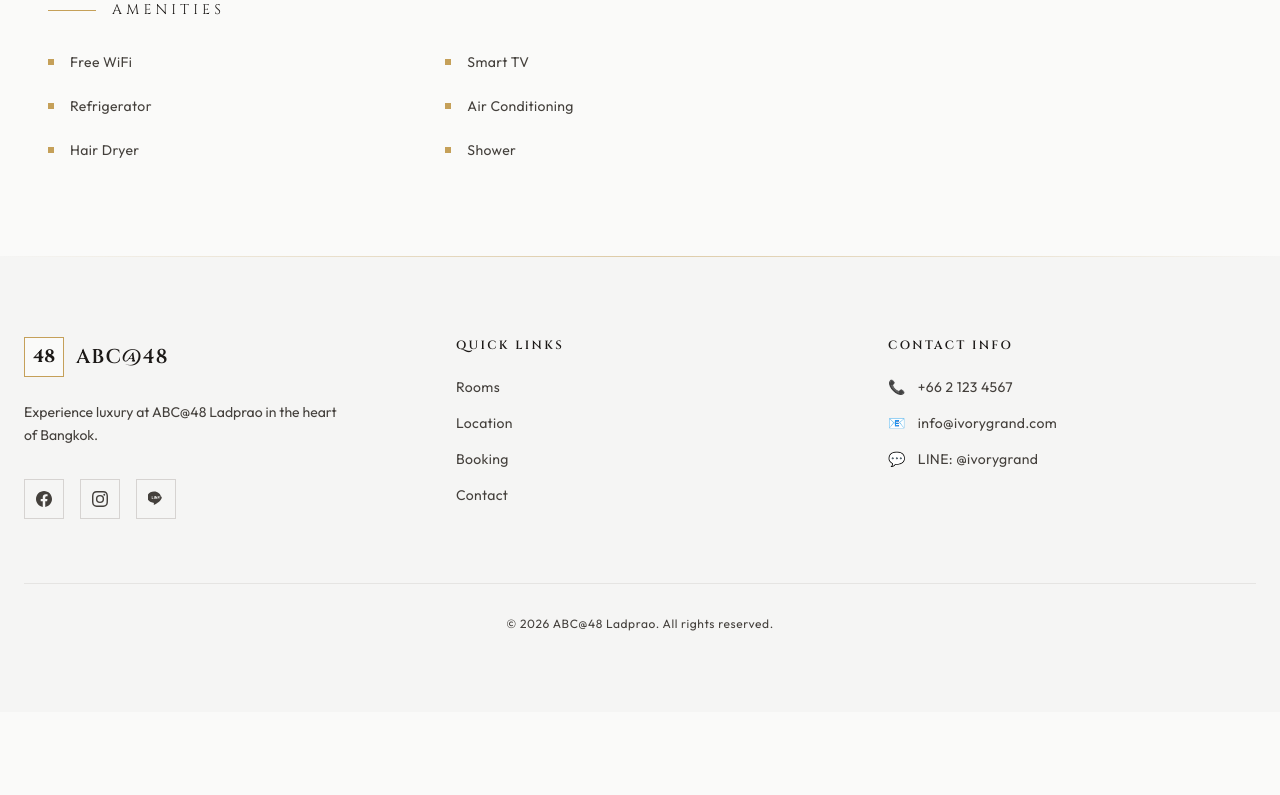
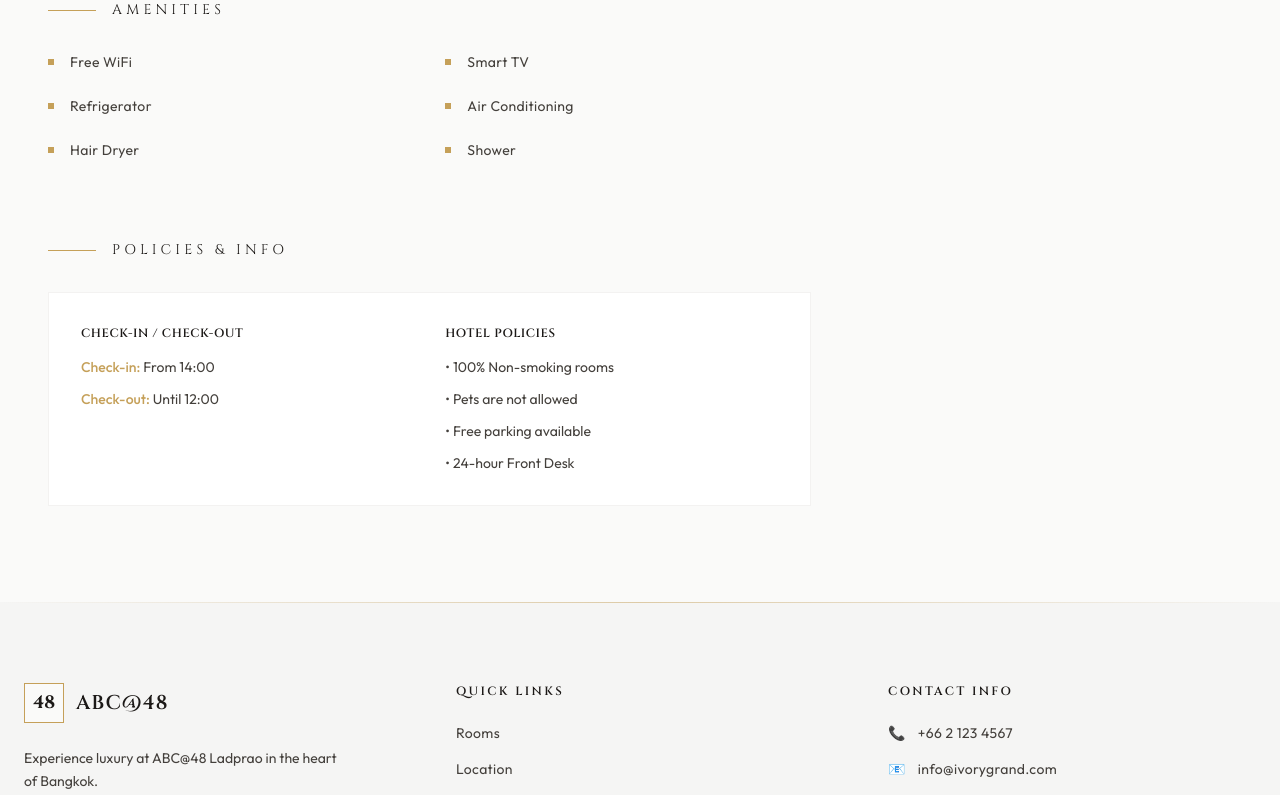
Before and after one commit to Foohyung/abc-48, a Next.js app: page /en/rooms/standard-studio in a window 1280 px wide. Shown: the part 2276-3071 px from the top of the page. Before the commit the page ends 2988 px from the top, so only its background shows below. Built offline with nearby package versions, Linux system fonts and the light colour scheme.

Commit message:
no message

```diff
--- a/src/app/[locale]/rooms/[id]/page.tsx
+++ b/src/app/[locale]/rooms/[id]/page.tsx
@@ -114,6 +114,36 @@ export default async function RoomDetailPage({
               </ul>
             </div>
 
+            {/* Policies & Info */}
+            <div>
+              <h2 className="text-sm font-serif text-charcoal mb-8 tracking-[0.3em] uppercase flex items-center gap-4">
+                <span className="w-12 h-[1px] bg-gold" />
+                {currentLocale === "th" ? "นโยบายและข้อมูลเพิ่มเติม" : "Policies & Info"}
+              </h2>
+              <div className="grid grid-cols-1 md:grid-cols-2 gap-8 p-8 border border-smoke-light/30 bg-white">
+                <div>
+                  <h3 className="font-semibold text-charcoal mb-4 tracking-wider uppercase text-xs">
+                    {currentLocale === "th" ? "เวลาเช็คอิน / เช็คเอาท์" : "Check-in / Check-out"}
+                  </h3>
+                  <ul className="space-y-3 text-smoke-dark text-sm">
+                    <li><span className="font-medium text-gold">{currentLocale === "th" ? "เช็คอิน:" : "Check-in:"}</span> {currentLocale === "th" ? "ตั้งแต่ 14:00 น." : "From 14:00"}</li>
+                    <li><span className="font-medium text-gold">{currentLocale === "th" ? "เช็คเอาท์:" : "Check-out:"}</span> {currentLocale === "th" ? "ภายใน 12:00 น." : "Until 12:00"}</li>
+                  </ul>
+                </div>
+                <div>
+                  <h3 className="font-semibold text-charcoal mb-4 tracking-wider uppercase text-xs">
+                    {currentLocale === "th" ? "นโยบายที่พัก" : "Hotel Policies"}
+                  </h3>
+                  <ul className="space-y-3 text-smoke-dark text-sm">
+                    <li>• {currentLocale === "th" ? "ห้องพักปลอดบุหรี่ทั้งหมด" : "100% Non-smoking rooms"}</li>
+                    <li>• {currentLocale === "th" ? "ไม่อนุญาตให้นำสัตว์เลี้ยงเข้าพัก" : "Pets are not allowed"}</li>
+                    <li>• {currentLocale === "th" ? "มีบริการที่จอดรถฟรี" : "Free parking available"}</li>
+                    <li>• {currentLocale === "th" ? "แผนกต้อนรับบริการ 24 ชั่วโมง" : "24-hour Front Desk"}</li>
+                  </ul>
+                </div>
+              </div>
+            </div>
+
           </div>
 
           {/* Sidebar Booking Form */}
--- a/src/components/ui/RoomCard.tsx
+++ b/src/components/ui/RoomCard.tsx
@@ -32,16 +32,16 @@ export default function RoomCard({ room, onClick }: RoomCardProps) {
           onLoad={() => setImgLoaded(true)}
           onError={() => setImgLoaded(true)}
         />
-        <div className="absolute inset-0 bg-gradient-to-t from-deep-charcoal/90 via-deep-charcoal/20 to-transparent z-20 pointer-events-none" />
+        <div className="absolute inset-0 bg-gradient-to-t from-deep-charcoal via-deep-charcoal/60 to-transparent z-20 pointer-events-none opacity-80" />
 
         {/* Price Tag */}
-        <div className="absolute bottom-5 left-5 right-5 flex justify-between items-end text-ivory z-30 pointer-events-none">
-          <h3 className="text-xl font-serif font-semibold tracking-wide drop-shadow-md">
+        <div className="absolute bottom-5 left-5 right-5 flex justify-between items-end z-30 pointer-events-none">
+          <h3 className="text-xl font-serif font-semibold tracking-wide drop-shadow-lg text-white">
             {room.name[locale]}
           </h3>
-          <div className="text-right drop-shadow-md">
+          <div className="text-right drop-shadow-lg">
             <span className="text-xl font-serif font-bold text-gold">฿{room.price.toLocaleString()}</span>
-            <span className="text-[10px] ml-1 uppercase tracking-wider opacity-90">{t("perNight")}</span>
+            <span className="text-[10px] ml-1 uppercase tracking-wider text-white/90">{t("perNight")}</span>
           </div>
         </div>
       </div>
```
